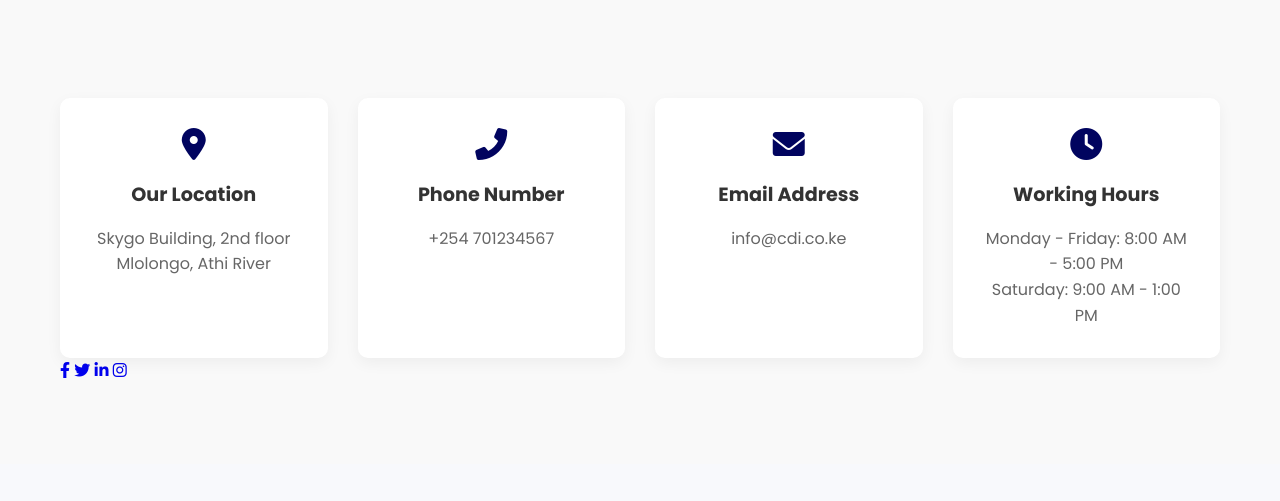
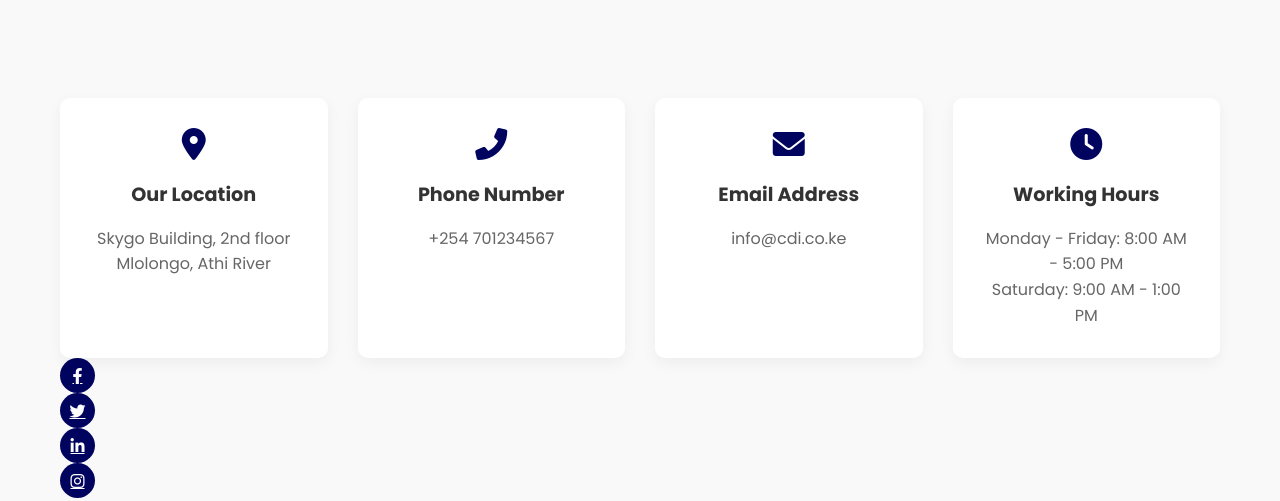
Before and after one commit to NIckeyOmbasa/cdi, a plain HTML site: page contact.html in a window 1280 px wide. Shown: the part 310-811 px from the top of the page. Drawn offline with nearby package versions, Linux system fonts and the light colour scheme.

Commit message:
Update style.css

```diff
--- a/css/style.css
+++ b/css/style.css
@@ -437,6 +437,8 @@ header.scrolled .mobile-menu-btn:hover {
     color: var(--white);
 }
 
+
+
 /* Contact Section */
 .contact-content {
     display: flex;
@@ -2548,6 +2550,23 @@ header.scrolled .mobile-menu-btn:hover {
     padding: 80px 0;
     background: #f9f9f9;
 }
+.contact-info .social-links-contact a {
+    display: flex;
+    align-items: center;
+    justify-content: center;
+    width: 35px;
+    height: 35px;
+    border-radius: 50%;
+    background-color: var(--primary-color);
+    color: var(--white);
+    transition: all 0.3s ease;
+}
+
+.contact-info .social-links-contact a:hover {
+    background-color: var(--secondary-color);
+    color: var(--primary-color);
+    transform: translateY(-3px);
+}
 
 .contact-grid {
     display: grid;
```
